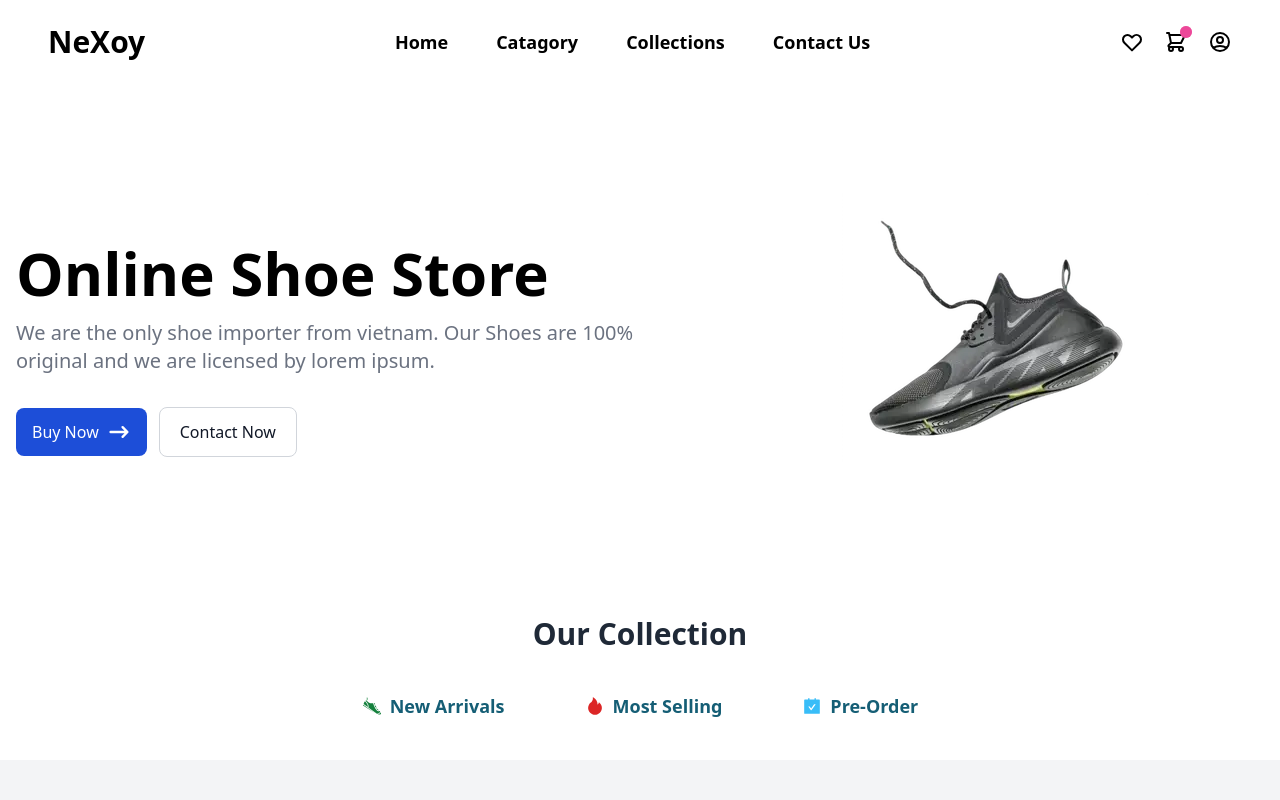
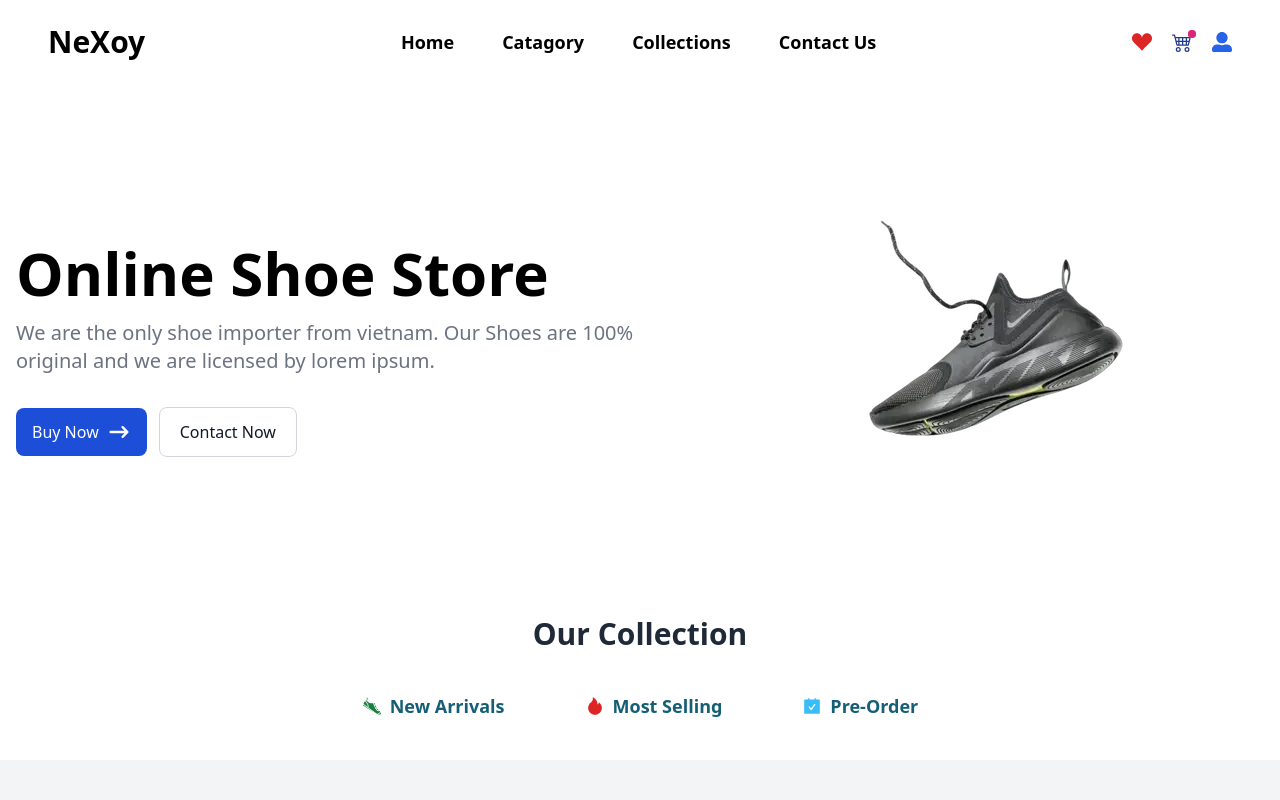
Before and after one commit to SAPranto/MERN-Ecommerce-Shop, a React (Vite) app: page / in a window 1280 px wide. Shown: the top 800 px of the page. Built offline with nearby package versions, Linux system fonts and the light colour scheme; the HTML template or start-up script is replaced by a standard one.

Commit message:
Added Event Listener To Navbar Icons

```diff
--- a/src/components/Navbar.jsx
+++ b/src/components/Navbar.jsx
@@ -1,7 +1,10 @@
 import React, { useState, useEffect } from "react";
+import { Link } from "react-router-dom";
+import { BsCart4, BsSuitHeartFill } from "react-icons/bs";
+import { FaUserAlt } from "react-icons/fa";
+import { GiHamburgerMenu } from "react-icons/gi";
 
 const Navbar = () => {
-
   const [isSticky, setIsSticky] = useState(false);
 
   useEffect(() => {
@@ -23,133 +26,73 @@ const Navbar = () => {
   return (
     <nav
       className={`flex justify-between w-full ${
-      isSticky ? "bg-gray-900 transition-all duration-700 text-white" : "bg-transparent transition-all duration-700 text-black"
+        isSticky
+          ? "bg-gray-600 transition-all duration-700 text-white"
+          : "bg-transparent transition-all duration-700 text-black"
       } sticky top-0 z-50`}
     >
       <div className="px-5 xl:px-12 py-6 flex w-full items-center">
-      <a className="text-3xl font-bold font-heading" href="#">
+        <Link className="text-3xl font-bold font-heading" to="/">
           {/* <img class="h-9" src="logo.png" alt="logo"> */}
           NeXoy
-      </a>
+        </Link>
         {/* Nav Links */}
         <ul className="hidden md:flex px-4 mx-auto text-lg font-semibold font-heading space-x-12">
           <li>
-          <a className="hover:text-sky-600" href="#">
+            <Link className="hover:text-sky-600" to="#">
               Home
-          </a>
+            </Link>
           </li>
           <li>
-          <a className="hover:text-sky-600" href="#">
+            <Link className="hover:text-sky-600" to="#">
               Catagory
-          </a>
+            </Link>
           </li>
           <li>
-          <a className="hover:text-sky-600" href="#">
+            <Link className="hover:text-sky-600" to="#">
               Collections
-          </a>
+            </Link>
           </li>
           <li>
-          <a className="hover:text-sky-600" href="#">
+            <Link className="" to="#">
               Contact Us
-          </a>
+            </Link>
           </li>
         </ul>
         {/* Header Icons */}
         <div className="hidden xl:flex items-center space-x-5">
-        <a className="hover:text-sky-600" href="#">
-          <svg
-            xmlns="http://www.w3.org/2000/svg"
-            className="h-6 w-6"
-            fill="none"
-            viewBox="0 0 24 24"
-            stroke="currentColor"
-          >
-            <path
-              strokeLinecap="round"
-              strokeLinejoin="round"
-              strokeWidth={2}
-              d="M4.318 6.318a4.5 4.5 0 000 6.364L12 20.364l7.682-7.682a4.5 4.5 0 00-6.364-6.364L12 7.636l-1.318-1.318a4.5 4.5 0 00-6.364 0z"
+          <a className="text-red-600" href="#">
+            <BsSuitHeartFill className="text-xl" />
+          </a>
+          <a className="flex items-center " href="#">
+            <BsCart4
+              className={`text-xl ${isSticky ? "text-white" : "text-blue-900"}`}
             />
-          </svg>
-        </a>
-        <a className="flex items-center hover:text-sky-600" href="#">
-          <svg
-            xmlns="http://www.w3.org/2000/svg"
-            className="h-6 w-6"
-            fill="none"
-            viewBox="0 0 24 24"
-            stroke="currentColor"
-          >
-            <path
-              strokeLinecap="round"
-              strokeLinejoin="round"
-              strokeWidth={2}
-              d="M3 3h2l.4 2M7 13h10l4-8H5.4M7 13L5.4 5M7 13l-2.293 2.293c-.63.63-.184 1.707.707 1.707H17m0 0a2 2 0 100 4 2 2 0 000-4zm-8 2a2 2 0 11-4 0 2 2 0 014 0z"
-            />
-          </svg>
-          <span className="flex absolute -mt-5 ml-4">
-            <span className="animate-ping absolute inline-flex h-3 w-3 rounded-full bg-pink-400 opacity-75" />
-            <span className="relative inline-flex rounded-full h-3 w-3 bg-pink-500"></span>
+            <span className="flex absolute -mt-4 ml-4">
+              <span className="animate-ping absolute inline-flex h-2 w-2 rounded-full bg-pink-500 opacity-75" />
+              <span className="relative inline-flex rounded-full h-2 w-2 bg-pink-600"></span>
             </span>
           </a>
-        {/* Sign In / Register      */}
-        <a className="flex items-center hover:text-sky-600" href="#">
-          <svg
-            xmlns="http://www.w3.org/2000/svg"
-            className="h-6 w-6 hover:text-sky-600"
-            fill="none"
-            viewBox="0 0 24 24"
-            stroke="currentColor"
-          >
-            <path
-              strokeLinecap="round"
-              strokeLinejoin="round"
-              strokeWidth={2}
-              d="M5.121 17.804A13.937 13.937 0 0112 16c2.5 0 4.847.655 6.879 1.804M15 10a3 3 0 11-6 0 3 3 0 016 0zm6 2a9 9 0 11-18 0 9 9 0 0118 0z"
+          <a className="flex items-center" href="#">
+            <FaUserAlt
+              className={`text-xl ${isSticky ? "text-white" : "text-blue-600"}`}
             />
-          </svg>
           </a>
         </div>
       </div>
-    {/* Responsive navbar */}
+      {/* Mobile Navbar */}
       <a className="xl:hidden flex mr-6 items-center" href="#">
-      <svg
-        xmlns="http://www.w3.org/2000/svg"
-        className="h-6 w-6 hover:text-sky-600"
-        fill="none"
-        viewBox="0 0 24 24"
-        stroke="currentColor"
-      >
-        <path
-          strokeLinecap="round"
-          strokeLinejoin="round"
-          strokeWidth={2}
-          d="M3 3h2l.4 2M7 13h10l4-8H5.4M7 13L5.4 5M7 13l-2.293 2.293c-.63.63-.184 1.707.707 1.707H17m0 0a2 2 0 100 4 2 2 0 000-4zm-8 2a2 2 0 11-4 0 2 2 0 014 0z"
-        />
-      </svg>
+        <BsCart4 className="text-2xl" />
         <span className="flex absolute -mt-5 ml-4">
           <span className="animate-ping absolute inline-flex h-3 w-3 rounded-full bg-pink-400 opacity-75" />
           <span className="relative inline-flex rounded-full h-3 w-3 bg-pink-500"></span>
         </span>
       </a>
       <a className="navbar-burger self-center mr-12 xl:hidden" href="#">
-      <svg
-        xmlns="http://www.w3.org/2000/svg"
-        className="h-6 w-6 hover:text-sky-600"
-        fill="none"
-        viewBox="0 0 24 24"
-        stroke="currentColor"
-      >
-        <path
-          strokeLinecap="round"
-          strokeLinejoin="round"
-          strokeWidth={2}
-          d="M4 6h16M4 12h16M4 18h16"
-        />
-      </svg>
+        <GiHamburgerMenu className="text-2xl" />
       </a>
     </nav>
-  )
-}
+  );
+};
 
-export default Navbar
+export default Navbar;
--- a/src/components/ProductList.jsx
+++ b/src/components/ProductList.jsx
@@ -1,7 +1,6 @@
 import React from "react";
-import { AiFillFire, AiFillCarryOut } from "react-icons/ai";
-import { GiRunningShoe } from "react-icons/gi";
 import "/src/App.css"
+import TabMenu from "./TabMenu";
 
 const products = [
   {
@@ -79,23 +78,8 @@ const ProductList = () => {
           Our Collection
         </h3>
       </div>
-      {/* Tab Menu */}
-      <ul className="flex flex-wrap items-center py-10 justify-center bg-white text-cyan-800 gap-20 text-lg font-semibold ">
-        <li className="flex gap-2 cursor-pointer">
-          <GiRunningShoe className="mt-1 text-green-700 text-xl" />
-          New Arrivals
-        </li>
-        <li className="flex gap-2 cursor-pointer">
-          <AiFillFire className="mt-1 text-red-600 text-xl" />
-          Most Selling
-        </li>
-        <li className="flex gap-2 cursor-pointer">
-          <AiFillCarryOut className="mt-1 text-sky-400 text-xl" />
-          Pre-Order
-        </li>
-      </ul>
+      <TabMenu/>
       {/* Product List */}
-
       <section className="py-10 bg-gray-100">
         <div className="mx-6 md:mx-auto grid max-w-6xl grid-cols-1 gap-6 sm:grid-cols-2 md:grid-cols-3 lg:grid-cols-4">
           {products.map((product) => (
--- /dev/null
+++ b/src/components/TabMenu.jsx
@@ -0,0 +1,23 @@
+import React from 'react'
+import { AiFillFire, AiFillCarryOut } from "react-icons/ai";
+import { GiRunningShoe } from "react-icons/gi";
+const TabMenu = () => {
+  return (
+          <ul className="flex flex-wrap items-center py-10 justify-center bg-white text-cyan-800 gap-10 md:gap-20 md:text-lg font-semibold ">
+          <li className="flex gap-1 md:gap-2 cursor-pointer">
+            <GiRunningShoe className="md:mt-1 text-green-700 text-xl" />
+            New Arrivals
+          </li>
+          <li className="flex gap-1 md:gap-2 cursor-pointer">
+            <AiFillFire className="md:mt-1 text-red-600 text-xl" />
+            Most Selling
+          </li>
+          <li className="flex gap-1 md:gap-2 cursor-pointer">
+            <AiFillCarryOut className="md:mt-1 text-sky-400 text-xl" />
+            Pre-Order
+          </li>
+        </ul>
+  )
+}
+
+export default TabMenu
```
Lines whose indentation alone changed are shown as unchanged.
